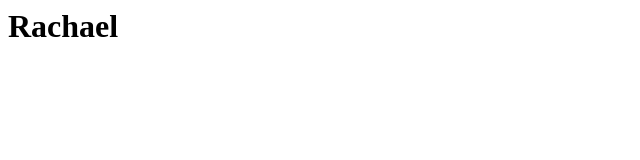
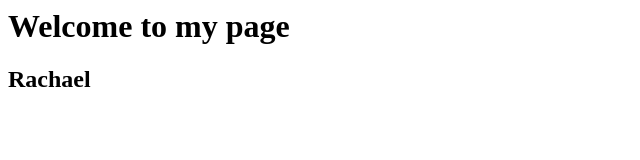
Before and after one commit to Saoirsecat4/saoirsecat4.github.io, a plain HTML site: page index.html in a window 1280 px wide. Shown: the whole page, without its empty margins (0-640 px from the left). Drawn offline with Linux system fonts and the light colour scheme.

Commit message:
change 1

```diff
--- a/index.html
+++ b/index.html
@@ -3,6 +3,7 @@
     <title>Welcome to my page</title>
  </head>
 <body>
-    <h1>Rachael</h1>
+    <h1>Welcome to my page</h1>
+    <h2>Rachael</h2>
 </body>
 </html>
```
